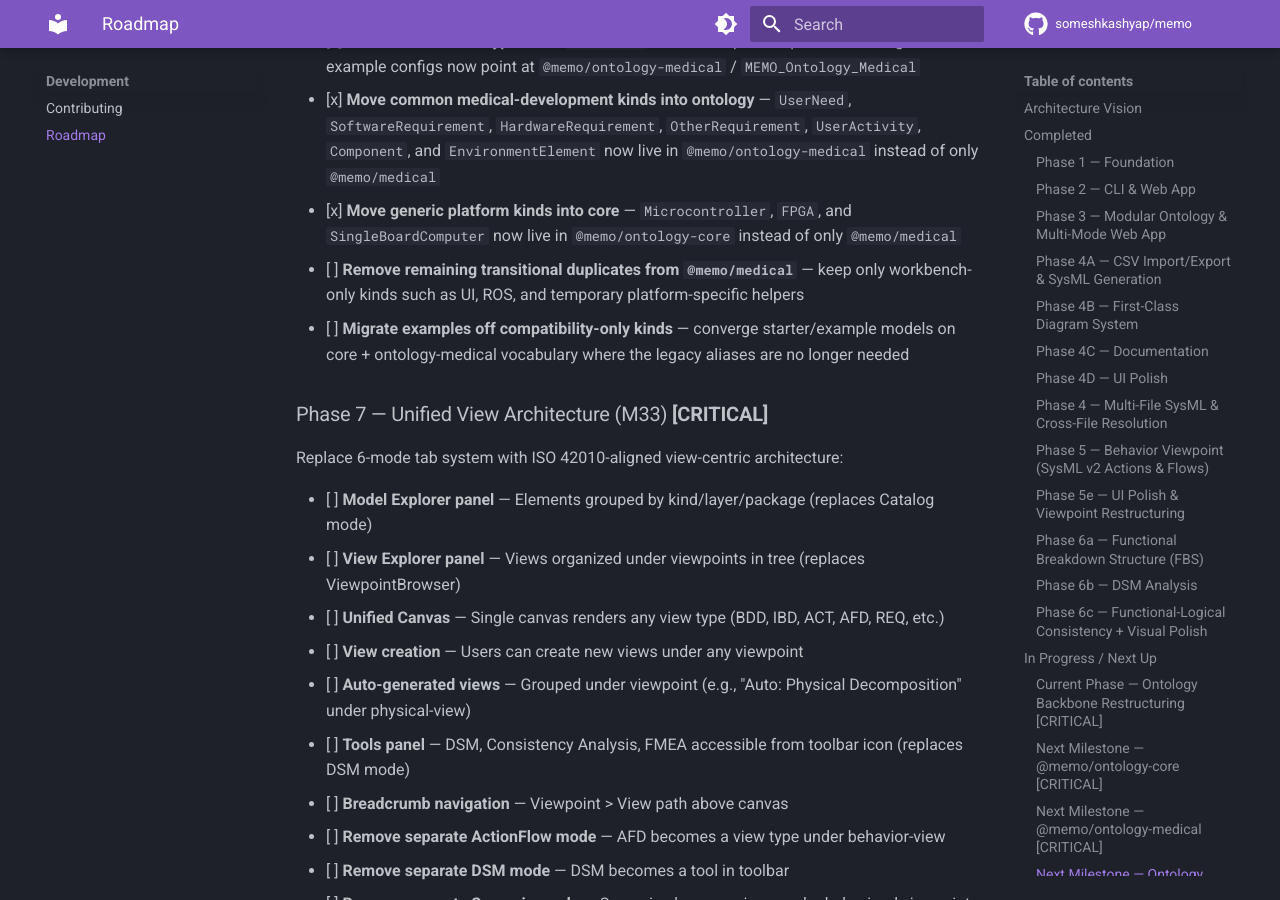
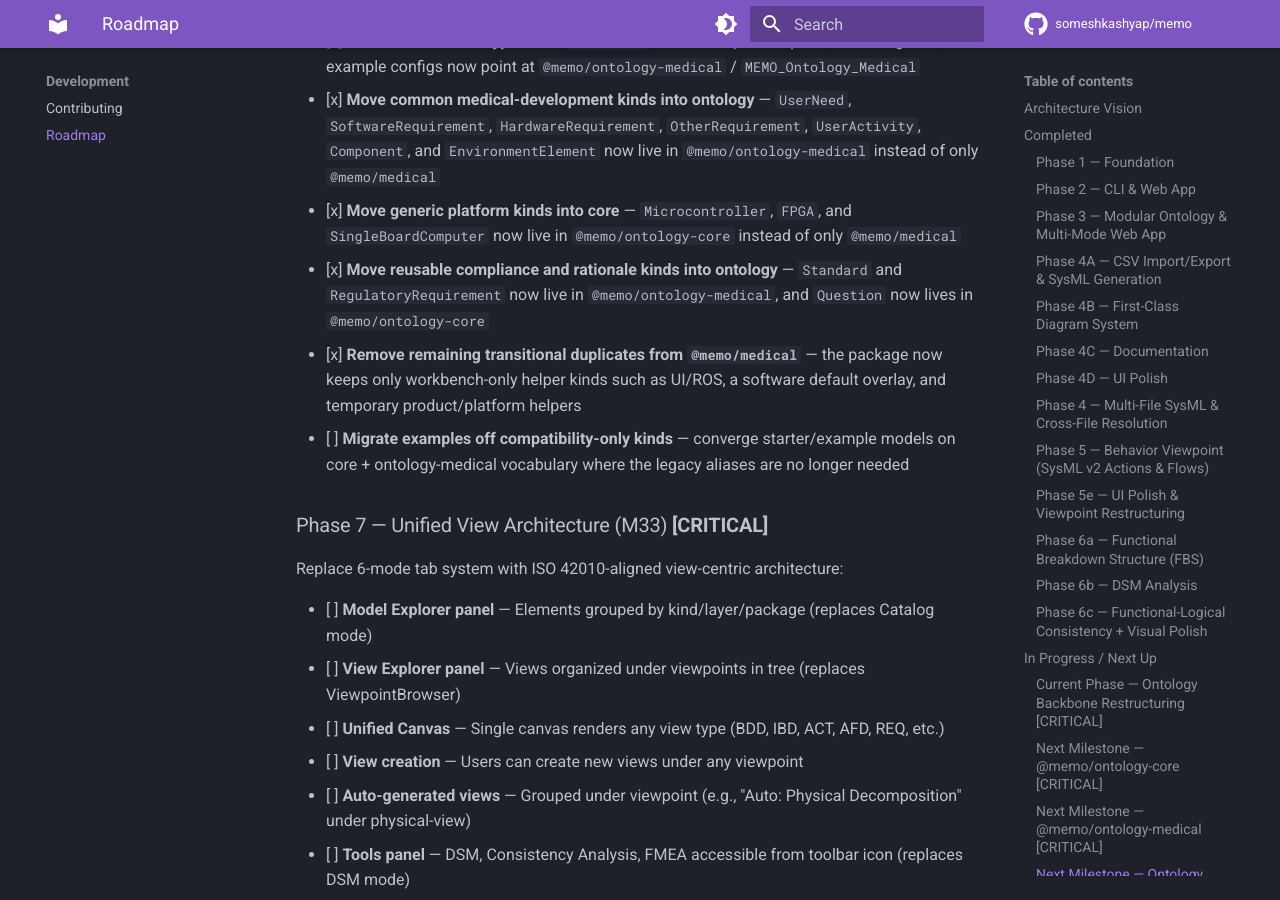
Before and after one commit to memoarchitect/memo-architect, an MkDocs documentation site: the page built from docs/development/roadmap.md, in a window 1280 px wide and 900 px high, scrolled down 6432 px. Built offline with MkDocs 1.6.1 and Material for MkDocs 9.7.7, drawn with Linux system fonts in a browser that asks for light colours; comment, search, counter and statistics services are not loaded.

Commit message:
Reduce ontology overlap in medical workbench

```diff
--- a/docs/development/roadmap.md
+++ b/docs/development/roadmap.md
@@ -181,7 +181,8 @@ Refactor the ontology roadmap so MEMO has a clean base ontology plus a standards
 - [x] **Default medical entrypoints** — `memo init`, starter template imports, medical guides, and example configs now point at `@memo/ontology-medical` / `MEMO_Ontology_Medical`
 - [x] **Move common medical-development kinds into ontology** — `UserNeed`, `SoftwareRequirement`, `HardwareRequirement`, `OtherRequirement`, `UserActivity`, `Component`, and `EnvironmentElement` now live in `@memo/ontology-medical` instead of only `@memo/medical`
 - [x] **Move generic platform kinds into core** — `Microcontroller`, `FPGA`, and `SingleBoardComputer` now live in `@memo/ontology-core` instead of only `@memo/medical`
-- [ ] **Remove remaining transitional duplicates from `@memo/medical`** — keep only workbench-only kinds such as UI, ROS, and temporary platform-specific helpers
+- [x] **Move reusable compliance and rationale kinds into ontology** — `Standard` and `RegulatoryRequirement` now live in `@memo/ontology-medical`, and `Question` now lives in `@memo/ontology-core`
+- [x] **Remove remaining transitional duplicates from `@memo/medical`** — the package now keeps only workbench-only helper kinds such as UI/ROS, a software default overlay, and temporary product/platform helpers
 - [ ] **Migrate examples off compatibility-only kinds** — converge starter/example models on core + ontology-medical vocabulary where the legacy aliases are no longer needed
 
 ### Phase 7 — Unified View Architecture (M33) **[CRITICAL]**
```
Also changed, not shown: docs/architecture/overview.md (+1 -1 lines), docs/config/medical-domain.md (+1 -1 lines), 5 other files.
